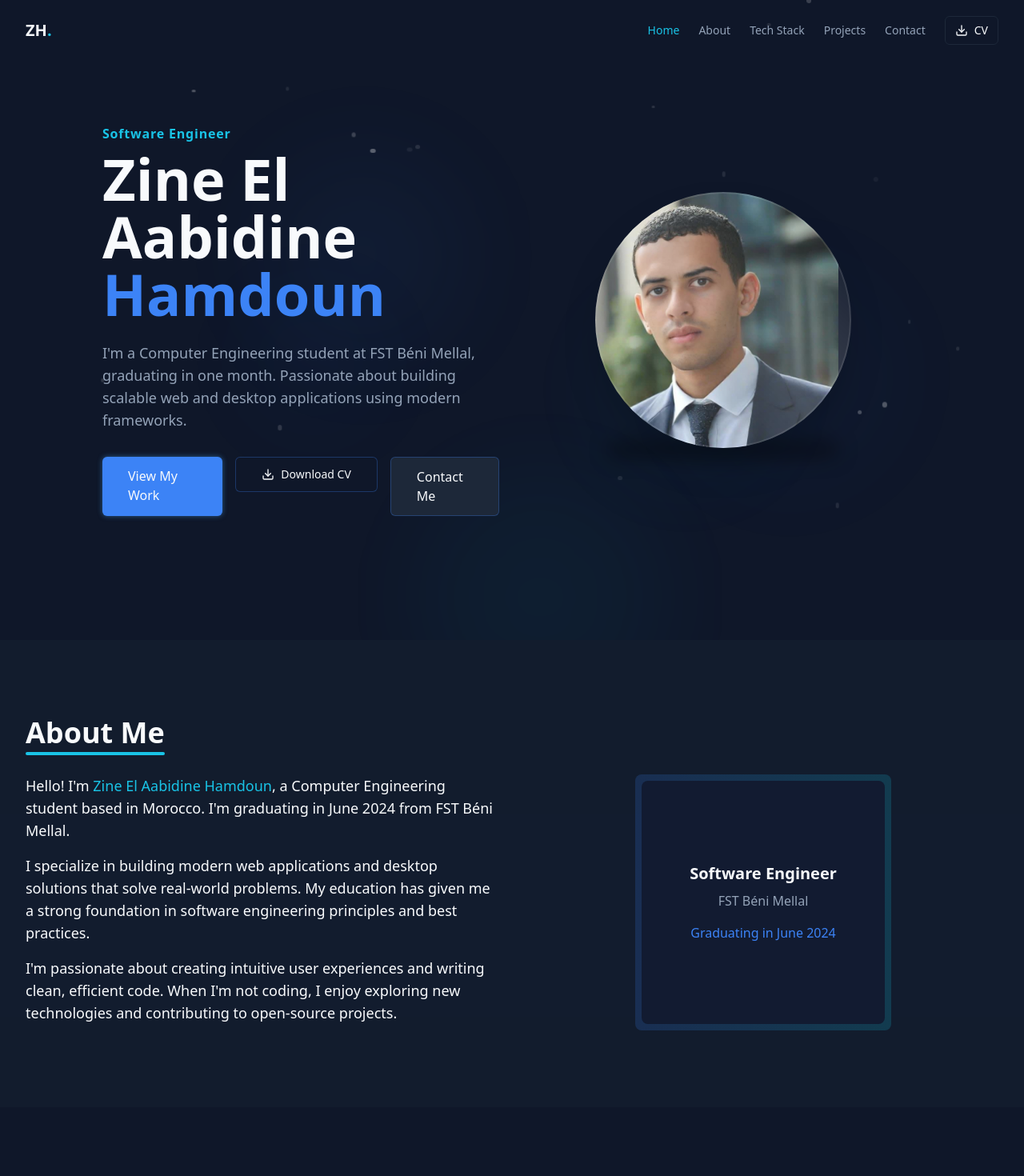
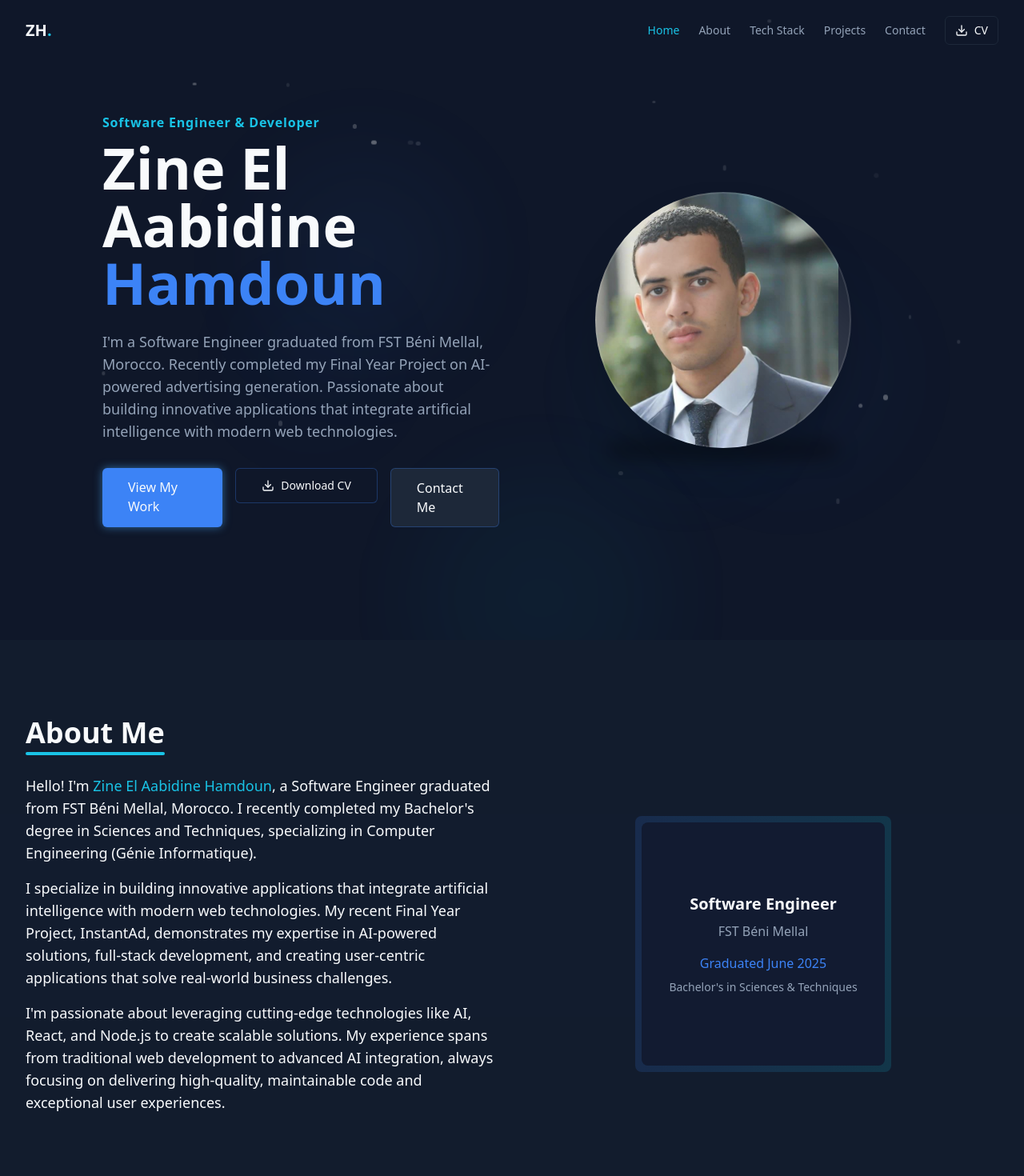
Before and after one commit to Zineelaabidine/hamdoun_portfolio, a React (Vite) app: page / in a window 1280 px wide. Shown: the top 1470 px of the page at 80% size. Built offline with nearby package versions, Linux system fonts and the light colour scheme.

Commit message:
PFE project + webmanifest created for seo + favicon + meta tags + update text on the page

```diff
--- a/index.html
+++ b/index.html
@@ -4,30 +4,40 @@
   <head>
     <meta charset="UTF-8" />
     <meta name="viewport" content="width=device-width, initial-scale=1.0" />
-    <title>Zine El Aabidine Hamdoun | Software Engineer</title>
-    <meta name="description" content="Zine El Aabidine Hamdoun - Software Engineer & Computer Engineering Student from FST Béni Mellal, Morocco. Specializing in web development, desktop applications, and modern frameworks." />
+    <title>Zine El Aabidine Hamdoun | Software Engineer & Developer</title>
+    <meta name="description" content="Zine El Aabidine Hamdoun - Software Engineer graduated from FST Béni Mellal, Morocco. Specializing in AI-powered applications, full-stack web development, and modern software solutions." />
     <meta name="author" content="Zine El Aabidine Hamdoun" />
-    <meta name="keywords" content="Zine El Aabidine Hamdoun, Hamdoun, Zine Hamdoun, Hamdoun Zine El Aabidine, Zine El Aabidine, Software Engineer, Computer Engineering, FST Béni Mellal, Morocco, Web Developer, React, TypeScript, C#, PHP, MySQL, Portfolio" />
+    <meta name="keywords" content="Zine El Aabidine Hamdoun, Hamdoun, Zine Hamdoun, Hamdoun Zine El Aabidine, Zine El Aabidine, Software Engineer, Software Developer, AI Developer, FST Béni Mellal, Morocco, Full-Stack Developer, React, TypeScript, Node.js, AI Applications, InstantAd, Portfolio" />
     <meta name="robots" content="index, follow" />
     <link rel="canonical" href="https://zinehamdoun.site" />
 
-    <meta property="og:title" content="Zine El Aabidine Hamdoun | Software Engineer Portfolio" />
-    <meta property="og:description" content="Software Engineer & Computer Engineering Student from FST Béni Mellal, Morocco. Specializing in web development, desktop applications, and modern frameworks." />
+    <meta property="og:title" content="Zine El Aabidine Hamdoun | Software Engineer & Developer Portfolio" />
+    <meta property="og:description" content="Software Engineer graduated from FST Béni Mellal, Morocco. Specializing in AI-powered applications, full-stack web development, and modern software solutions." />
     <meta property="og:type" content="website" />
     <meta property="og:url" content="https://zinehamdoun.site" />
-    <meta property="og:image" content="https://zinehamdoun.site/zine.jpeg" />
+    <meta property="og:image" content="https://zinehamdoun.site/favicon.png" />
     <meta property="og:image:alt" content="Zine El Aabidine Hamdoun - Software Engineer" />
+    <meta property="og:image:type" content="image/png" />
+    <meta property="og:image:width" content="512" />
+    <meta property="og:image:height" content="512" />
     <meta property="og:site_name" content="Zine El Aabidine Hamdoun Portfolio" />
 
     <meta name="twitter:card" content="summary_large_image" />
-    <meta name="twitter:title" content="Zine El Aabidine Hamdoun | Software Engineer Portfolio" />
-    <meta name="twitter:description" content="Software Engineer & Computer Engineering Student from FST Béni Mellal, Morocco. Specializing in web development and modern frameworks." />
-    <meta name="twitter:image" content="https://zinehamdoun.site/zine.jpeg" />
+    <meta name="twitter:title" content="Zine El Aabidine Hamdoun | Software Engineer & Developer Portfolio" />
+    <meta name="twitter:description" content="Software Engineer graduated from FST Béni Mellal, Morocco. Specializing in AI-powered applications and full-stack development." />
+    <meta name="twitter:image" content="https://zinehamdoun.site/favicon.png" />
     <meta name="twitter:image:alt" content="Zine El Aabidine Hamdoun - Software Engineer" />
 
     <!-- Favicon -->
-    <link rel="icon" type="image/jpeg" href="/zine.jpeg" />
-    <link rel="apple-touch-icon" href="/zine.jpeg" />
+    <link rel="icon" type="image/png" href="/favicon.png" />
+    <link rel="shortcut icon" type="image/png" href="/favicon.png" />
+    <link rel="apple-touch-icon" href="/favicon.png" />
+    <link rel="apple-touch-icon" sizes="180x180" href="/favicon.png" />
+    <link rel="icon" type="image/png" sizes="32x32" href="/favicon.png" />
+    <link rel="icon" type="image/png" sizes="16x16" href="/favicon.png" />
+    <link rel="manifest" href="/site.webmanifest" />
+    <meta name="msapplication-TileImage" content="/favicon.png" />
+    <meta name="msapplication-TileColor" content="#3b82f6" />
 
     <link rel="preconnect" href="https://fonts.googleapis.com">
     <link rel="preconnect" href="https://fonts.gstatic.com" crossorigin>
@@ -39,10 +49,10 @@
       "@context": "https://schema.org",
       "@type": "Person",
       "name": "Zine El Aabidine Hamdoun",
-      "jobTitle": "Software Engineer",
-      "description": "Computer Engineering Student and Software Engineer specializing in web development and desktop applications",
+      "jobTitle": "Software Engineer & Developer",
+      "description": "Software Engineer graduated from FST Béni Mellal, specializing in AI-powered applications, full-stack web development, and modern software solutions",
       "url": "https://zinehamdoun.site",
-      "image": "https://zinehamdoun.site/zine.jpeg",
+      "image": "https://zinehamdoun.site/favicon.png",
       "sameAs": [
         "https://github.com/Zineelaabidine",
         "https://linkedin.com/in/hamdoun-zine-el-aabidine-835618285"
@@ -54,13 +64,14 @@
       },
       "knowsAbout": [
         "Software Engineering",
-        "Web Development",
+        "Software Development",
+        "Artificial Intelligence",
+        "Full-Stack Web Development",
         "React",
         "TypeScript",
-        "C#",
-        "PHP",
-        "MySQL",
-        "Desktop Applications"
+        "Node.js",
+        "AI Integration",
+        "Modern Web Applications"
       ],
       "email": "zin.hamdoun@gmail.com",
       "nationality": "Moroccan"
--- a/src/components/About.tsx
+++ b/src/components/About.tsx
@@ -46,13 +46,13 @@ const About = () => {
         >
           <div>
             <p className="text-lg mb-4">
-              Hello! I'm <span className="text-accent font-medium">Zine El Aabidine Hamdoun</span>, a Computer Engineering student based in Morocco. I'm graduating in June 2024 from FST Béni Mellal.
+              Hello! I'm <span className="text-accent font-medium">Zine El Aabidine Hamdoun</span>, a Software Engineer graduated from FST Béni Mellal, Morocco. I recently completed my Bachelor's degree in Sciences and Techniques, specializing in Computer Engineering (Génie Informatique).
             </p>
             <p className="text-lg mb-4">
-              I specialize in building modern web applications and desktop solutions that solve real-world problems. My education has given me a strong foundation in software engineering principles and best practices.
+              I specialize in building innovative applications that integrate artificial intelligence with modern web technologies. My recent Final Year Project, InstantAd, demonstrates my expertise in AI-powered solutions, full-stack development, and creating user-centric applications that solve real-world business challenges.
             </p>
             <p className="text-lg">
-              I'm passionate about creating intuitive user experiences and writing clean, efficient code. When I'm not coding, I enjoy exploring new technologies and contributing to open-source projects.
+              I'm passionate about leveraging cutting-edge technologies like AI, React, and Node.js to create scalable solutions. My experience spans from traditional web development to advanced AI integration, always focusing on delivering high-quality, maintainable code and exceptional user experiences.
             </p>
           </div>
 
@@ -66,7 +66,10 @@ const About = () => {
                     FST Béni Mellal
                   </p>
                   <p className="text-primary font-medium">
-                    Graduating in June 2024
+                    Graduated June 2025
+                  </p>
+                  <p className="text-sm text-muted-foreground mt-2">
+                    Bachelor's in Sciences & Techniques
                   </p>
                 </div>
               </div>
--- a/src/components/Hero.tsx
+++ b/src/components/Hero.tsx
@@ -38,15 +38,15 @@ const Hero: React.FC = () => {
       >
         <div className="text-center md:text-left md:flex-1 md:mr-8">
           <h2 className="text-sm md:text-base text-accent mb-2 tracking-wider">
-            Software Engineer
+            Software Engineer & Developer
           </h2>
           <h1 className="text-4xl md:text-6xl lg:text-7xl font-bold mb-6">
             Zine El Aabidine <br />
             <span className="text-primary">Hamdoun</span>
           </h1>
           <p className="max-w-2xl text-muted-foreground text-lg mb-8">
-            I'm a Computer Engineering student at FST Béni Mellal, graduating in one month.
-            Passionate about building scalable web and desktop applications using modern frameworks.
+            I'm a Software Engineer graduated from FST Béni Mellal, Morocco. Recently completed my Final Year Project on AI-powered advertising generation.
+            Passionate about building innovative applications that integrate artificial intelligence with modern web technologies.
           </p>
           <div className="flex flex-col sm:flex-row gap-4 justify-center md:justify-start">
             <a
--- a/src/components/Projects.tsx
+++ b/src/components/Projects.tsx
@@ -125,6 +125,42 @@ const Projects = () => {
         reportLink: "https://drive.google.com/file/d/1w6tc0CK2vN3rwxNEoXYdNeZSsqG5FzHr/view?usp=sharing",
         githubLink: "https://github.com/Zineelaabidine/pharmacyManagementApp"
       }
+    },
+    {
+      id: 4,
+      title: "InstantAd - AI-Powered Advertising Generation Platform",
+      description: "Final Year Project (PFE) - An innovative web application that uses artificial intelligence to automatically generate visual and textual advertising content for social media platforms.",
+      tech: ["React", "TypeScript", "Node.js", "Express", "Supabase", "OpenAI", "DeepSeek", "Tailwind CSS"],
+      link: "#",
+      period: "2025/4/1 - 2025/6/1",
+      detailedInfo: {
+        fullDescription: "Developed during my Final Year Project at BM DIGITAL PRIME, InstantAd is a comprehensive web application that leverages artificial intelligence to revolutionize advertising content creation. The platform enables users to transform product images into professional advertising content adapted for major social media platforms like Facebook, Instagram, and Twitter, supporting multiple languages and providing an intuitive interface for users without design or marketing expertise.",
+        features: [
+          "AI-powered automatic generation of visual and textual advertising content",
+          "Multi-platform support (Facebook, Instagram, Twitter, web banners)",
+          "Multilingual content generation capabilities",
+          "Brand setup and management system",
+          "Real-time advertising preview and customization",
+          "User dashboard for managing generated advertisements",
+          "AI assistant for marketing guidance and support",
+          "Responsive design with modern UI/UX",
+          "Secure user authentication and data protection",
+          "Advertisement history and management system"
+        ],
+        duration: "2 months",
+        teamSize: "2-person team (with El Hamzaoui Abdessamad)",
+        objectives: [
+          "Democratize access to professional advertising creation tools",
+          "Reduce time and costs associated with traditional advertising design",
+          "Integrate cutting-edge AI technologies for content generation",
+          "Provide an intuitive platform for non-technical users",
+          "Enable rapid adaptation to market trends and social media formats",
+          "Implement modern full-stack development practices",
+          "Deliver a scalable and maintainable web application"
+        ],
+        reportLink: "https://drive.google.com/file/d/1aUthaGuOoOPS68fZH_7JJHEb3Rs0Rauq/view?usp=sharing",
+        githubLink: "https://github.com/Zineelaabidine/instantAd"
+      }
     }
   ];
 
@@ -199,7 +235,7 @@ const Projects = () => {
               className="project-item project-card group"
             >
               <div className="h-48 bg-secondary flex items-center justify-center overflow-hidden relative">
-                {(project.id === 1 || project.id === 2 || project.id === 3) ? (
+                {(project.id === 1 || project.id === 2 || project.id === 3 || project.id === 4) ? (
                   <>
                     <img
                       src={`/project${project.id}.png`}
@@ -281,7 +317,7 @@ const Projects = () => {
                 <div className="mt-6 space-y-6">
                   {/* Project Image */}
                   <div className="w-full h-64 bg-secondary/50 rounded-lg overflow-hidden border border-border flex items-center justify-center">
-                    {(project.id === 1 || project.id === 2 || project.id === 3) ? (
+                    {(project.id === 1 || project.id === 2 || project.id === 3 || project.id === 4) ? (
                       <img
                         src={`/project${project.id}.png`}
                         alt={project.title}
--- a/src/pages/Index.tsx
+++ b/src/pages/Index.tsx
@@ -14,7 +14,7 @@ import PageLoader from '@/components/PageLoader';
 const Index: React.FC = () => {
   useEffect(() => {
     // Update document title
-    document.title = "Zine El Aabidine Hamdoun | Software Engineer";
+    document.title = "Zine El Aabidine Hamdoun | Software Engineer & Developer";
 
     // Observe sections for animation
     const sections = document.querySelectorAll('section');
```
Also changed, not shown: public/favicon.png (added), public/robots.txt, public/site.webmanifest (added).
